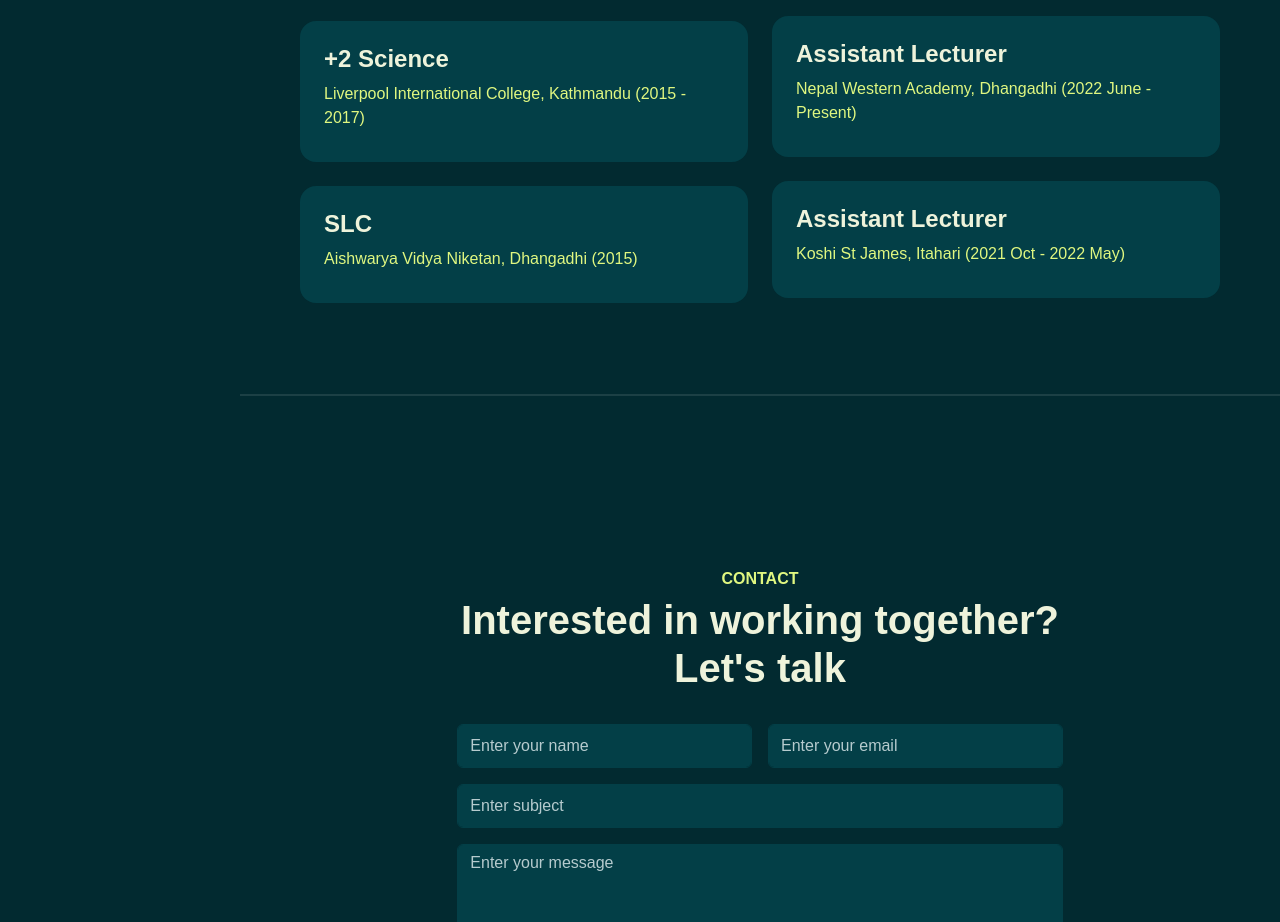
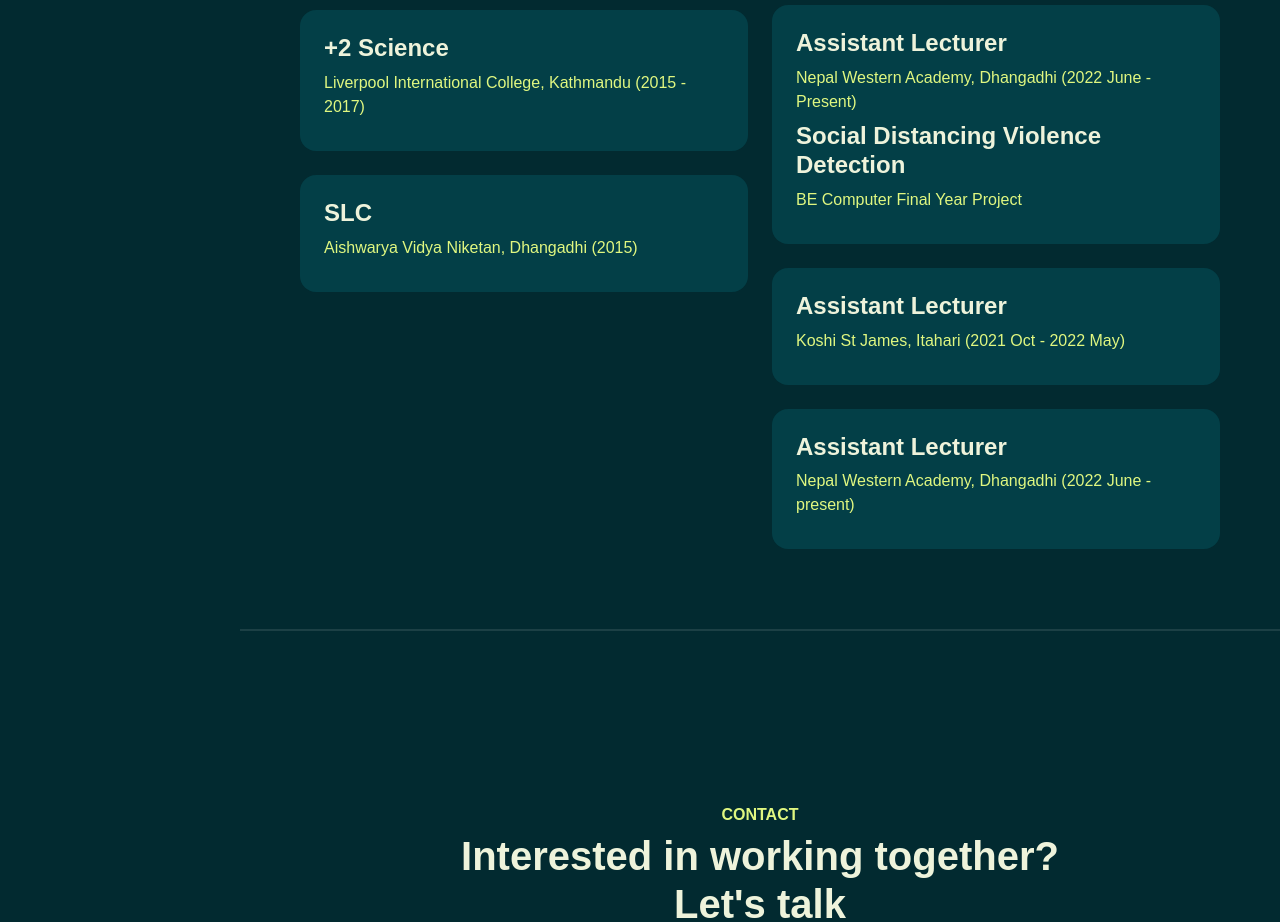
Before and after one commit to anishjoshi1999/portfolio-website, a plain HTML site: page index.html in a window 1280 px wide. Shown: the part 3071-3993 px from the top of the page. Drawn offline with nearby package versions, Linux system fonts and the light colour scheme; a web font is replaced by a local one.

Commit message:
Revert "Experience"
This reverts commit 0b0cde2d5e1c17c4e1690e043e9594914e9c65e9.

```diff
--- a/index.html
+++ b/index.html
@@ -250,6 +250,9 @@
                                     <h4>Assistant Lecturer</h4>
                                     <p class="text-brand mb-2">Nepal Western Academy, Dhangadhi (2022 June - Present)
                                     </p>
+                                    <h4>Social Distancing Violence Detection</h4>
+                                    <p class="text-brand mb-2">BE Computer Final Year Project</p>
+
                                     <p class="mb-0"></p>
                                 </div>
                             </div>
@@ -262,7 +265,14 @@
                                 </div>
                             </div>
 
-
+                            <div class="col-12" data-aos="fade-up" data-aos-delay="600">
+                                <div class="bg-base p-4 rounded-4 shadow-effect">
+                                    <h4>Assistant Lecturer</h4>
+                                    <p class="text-brand mb-2">Nepal Western Academy, Dhangadhi (2022 June - present)
+                                    </p>
+                                    <p class="mb-0"></p>
+                                </div>
+                            </div>
 
                         </div>
 
```
